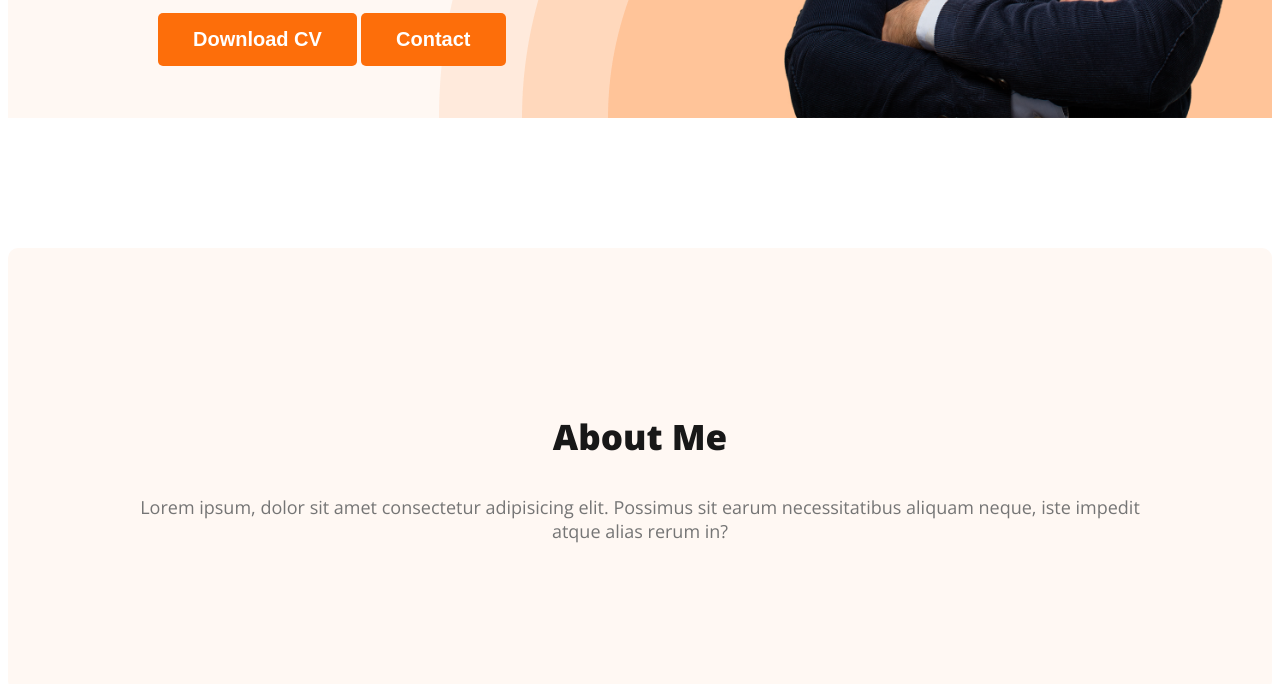
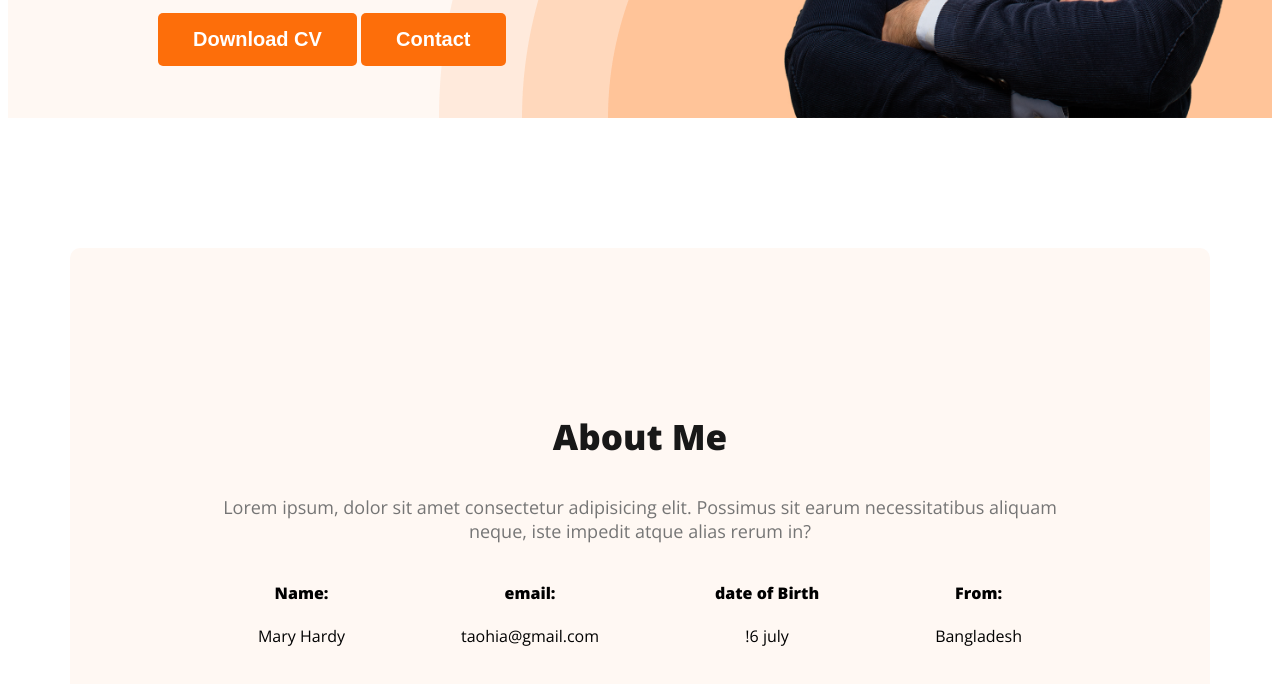
Before and after one commit to Taohid16/web-developer-portpolio, a plain HTML site: page index.html in a window 1280 px wide. Shown: the part 650-1334 px from the top of the page. Drawn offline with nearby package versions, Linux system fonts and the light colour scheme.

Commit message:
added about info

```diff
--- a/index.html
+++ b/index.html
@@ -38,6 +38,24 @@
             <p class="section-description">
                 Lorem ipsum, dolor sit amet consectetur adipisicing elit. Possimus sit earum necessitatibus aliquam neque, iste impedit atque alias rerum in?
             </p>
+            <div class="about-info-container">
+                <div class="about-inf">
+                    <h4 class="info-title">Name:</h4>
+                    <p class="info-description">Mary Hardy</p>
+                </div>
+                <div class="about-inf">
+                    <h4 class="info-title">email:</h4>
+                    <p class="info-description">taohia@gmail.com</p>
+                </div>
+                <div class="about-inf">
+                    <h4 class="info-title">date of Birth</h4>
+                    <p class="info-description">!6 july</p>
+                </div>
+                <div class="about-inf">
+                    <h4 class="info-title">From:</h4>
+                    <p class="info-description">Bangladesh</p>
+                </div>
+            </div>
         </section>
     </main>
     <footer>
--- a/styles/portfolio.css
+++ b/styles/portfolio.css
@@ -85,3 +85,15 @@ nav a{
     text-align: center;
     font-size: 18px;
 }
+main{
+    max-width: 1140px;
+    margin: 0 auto;
+}
+.about-info-container{
+
+    display: flex;
+    justify-content: space-around;
+}
+.about-inf{
+    text-align: center;
+}
```
